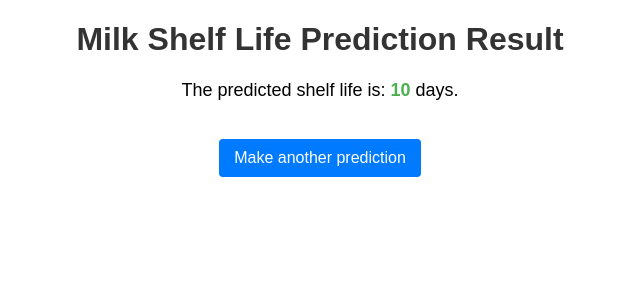
After one commit to FoodPredict/milk, a Python web app: template templates/result.html in a window 1280 px wide. The commit adds this page. Shown: the top 300 px of the page, without its empty margins (320-960 px from the left). Run offline with Jinja, Linux system fonts and the light colour scheme; the template is opened without the code that fills it: most values are stand-ins (such as "Sample title", 1, 10 or a date in 2020).

Commit message:
Add files via upload

```diff
--- /dev/null
+++ b/templates/result.html
@@ -0,0 +1,45 @@
+<!DOCTYPE html>
+<html>
+<head>
+    <title>Prediction Result</title>
+    <style>
+        /* Basic styling for better appearance */
+        body {
+            font-family: Arial, sans-serif;
+            margin: 20px;
+            text-align: center; /* Center align content */
+        }
+        h1 {
+            color: #333;
+        }
+        p {
+            font-size: 18px;
+            margin-top: 20px;
+        }
+        .prediction-value {
+            font-weight: bold;
+            color: #4CAF50; /* Green color for emphasis */
+        }
+        a {
+            display: inline-block;
+            margin-top: 20px;
+            padding: 10px 15px;
+            background-color: #007bff;
+            color: white;
+            text-decoration: none;
+            border-radius: 4px;
+        }
+        a:hover {
+            background-color: #0056b3;
+        }
+    </style>
+</head>
+<body>
+    <h1>Milk Shelf Life Prediction Result</h1>
+
+    <p>The predicted shelf life is: <span class="prediction-value">{{ prediction }}</span> days.</p>
+
+    <a href="/">Make another prediction</a>
+
+</body>
+</html>
```
Also changed, not shown: templates/index.html (+61 -1 lines).
